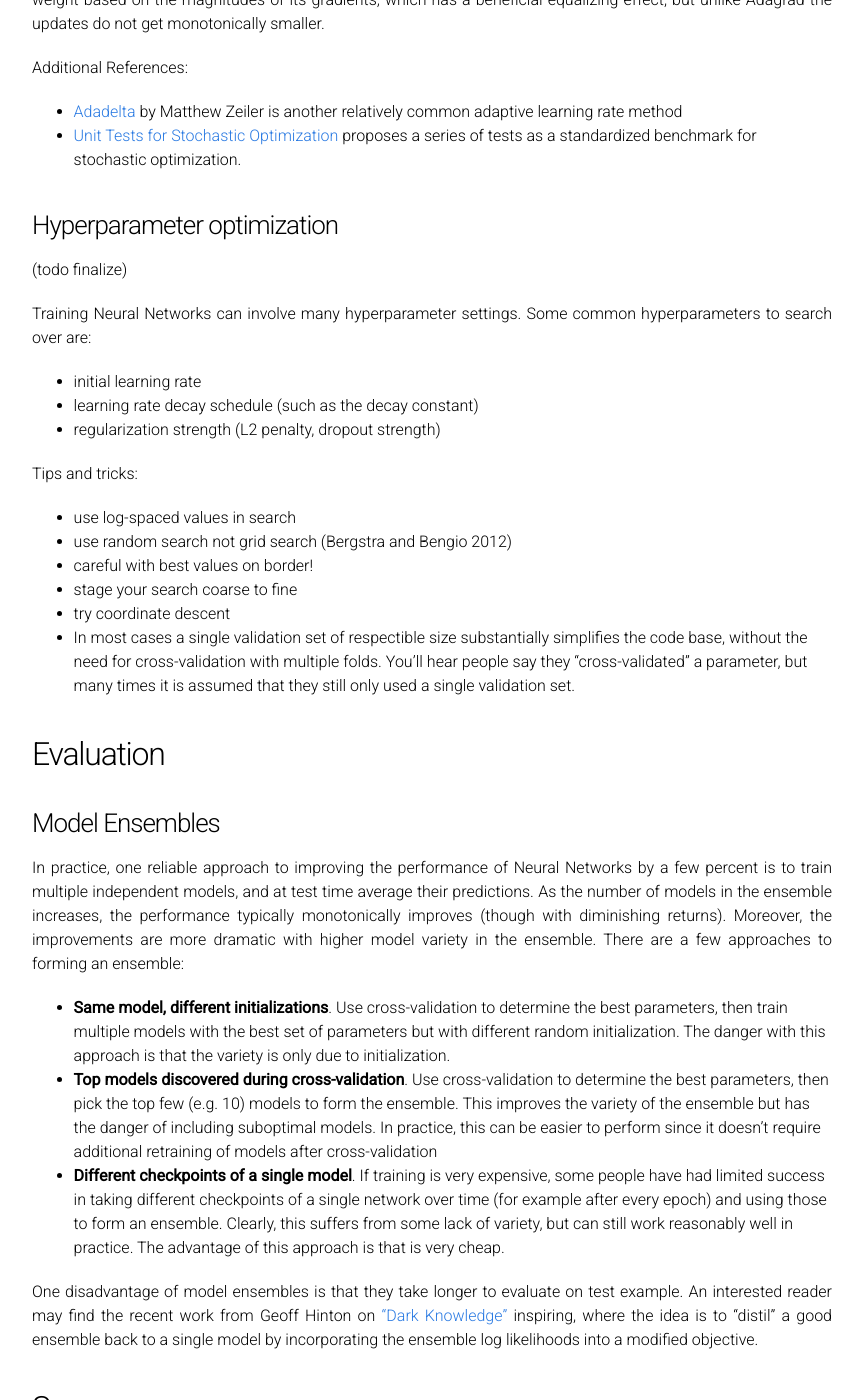
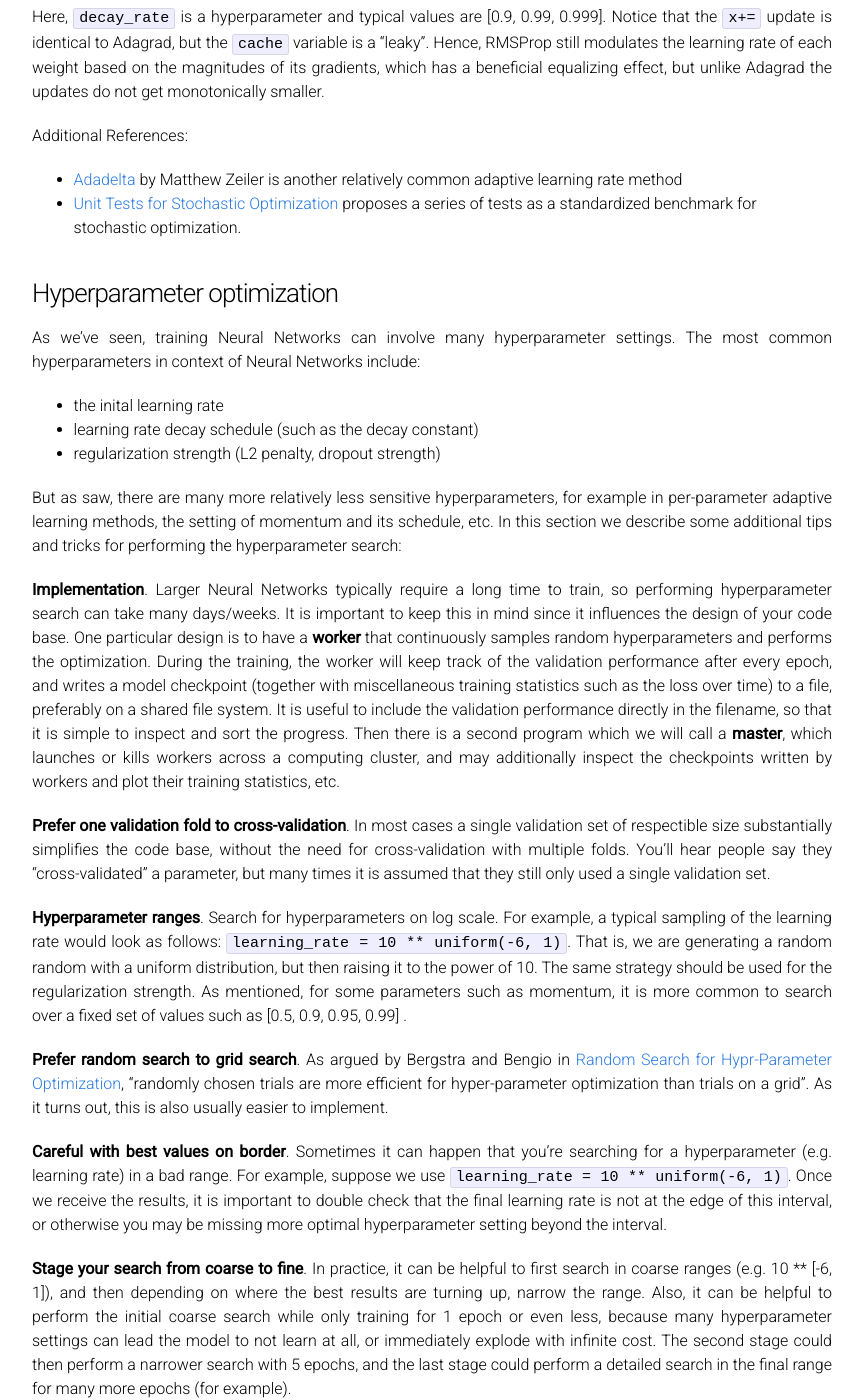
Before and after one commit to cs231n/cs231n.github.io, a Jekyll site: the page built from neural-networks-3.md, in a window 1280 px wide and 1400 px high, scrolled down 10930 px. Shown: the whole window, without its empty margins (208-1071 px from the left). Built offline with Jekyll 4.4.1, drawn with Linux system fonts in a browser that asks for light colours; Markdown is read by kramdown in place of the engine named in the settings; formulas are drawn with MathJax 3; some of the changed text lies outside the part shown.

Commit message:
finetunes chapter

```diff
--- a/neural-networks-3.md
+++ b/neural-networks-3.md
@@ -24,6 +24,8 @@ Table of Contents:
 - [Additional References](#summary)
 
 ## Learning
+
+In the previous sections we've seen how we can set up the data, the model, and the loss function. In this section we'll take a look at various methods for performing the optimization.
 
 <a name='gradcheck'></a>
 ### Gradient Checks
@@ -272,22 +274,25 @@ Additional References:
 <a name='hyper'></a>
 ### Hyperparameter optimization
 
-(todo finalize)
+As we've seen, training Neural Networks can involve many hyperparameter settings. The most common hyperparameters in context of Neural Networks include:
 
-Training Neural Networks can involve many hyperparameter settings. Some common hyperparameters to search over are:
-
-- initial learning rate
+- the inital learning rate
 - learning rate decay schedule (such as the decay constant)
 - regularization strength (L2 penalty, dropout strength)
 
-Tips and tricks:
+But as saw, there are many more relatively less sensitive hyperparameters, for example in per-parameter adaptive learning methods, the setting of momentum and its schedule, etc. In this section we describe some additional tips and tricks for performing the hyperparameter search:
 
-- use log-spaced values in search
-- use random search not grid search (Bergstra and Bengio 2012)
-- careful with best values on border!
-- stage your search coarse to fine
-- try coordinate descent
-- In most cases a single validation set of respectible size substantially simplifies the code base, without the need for cross-validation with multiple folds. You'll hear people say they "cross-validated" a parameter, but many times it is assumed that they still only used a single validation set.
+**Implementation**. Larger Neural Networks typically require a long time to train, so performing hyperparameter search can take many days/weeks. It is important to keep this in mind since it influences the design of your code base. One particular design is to have a **worker** that continuously samples random hyperparameters and performs the optimization. During the training, the worker will keep track of the validation performance after every epoch, and writes a model checkpoint (together with miscellaneous training statistics such as the loss over time) to a file, preferably on a shared file system. It is useful to include the validation performance directly in the filename, so that it is simple to inspect and sort the progress. Then there is a second program which we will call a **master**, which launches or kills workers across a computing cluster, and may additionally inspect the checkpoints written by workers and plot their training statistics, etc.
+
+**Prefer one validation fold to cross-validation**. In most cases a single validation set of respectible size substantially simplifies the code base, without the need for cross-validation with multiple folds. You'll hear people say they "cross-validated" a parameter, but many times it is assumed that they still only used a single validation set.
+
+**Hyperparameter ranges**. Search for hyperparameters on log scale. For example, a typical sampling of the learning rate would look as follows: `learning_rate = 10 ** uniform(-6, 1)`. That is, we are generating a random random with a uniform distribution, but then raising it to the power of 10. The same strategy should be used for the regularization strength. As mentioned, for some parameters such as momentum, it is more common to search over a fixed set of values such as [0.5, 0.9, 0.95, 0.99] .
+
+**Prefer random search to grid search**. As argued by Bergstra and Bengio in [Random Search for Hypr-Parameter Optimization](http://www.jmlr.org/papers/volume13/bergstra12a/bergstra12a.pdf), "randomly chosen trials are more efficient for hyper-parameter optimization than trials on a grid". As it turns out, this is also usually easier to implement.
+
+**Careful with best values on border**. Sometimes it can happen that you're searching for a hyperparameter (e.g. learning rate) in a bad range. For example, suppose we use `learning_rate = 10 ** uniform(-6, 1)`. Once we receive the results, it is important to double check that the final learning rate is not at the edge of this interval, or otherwise you may be missing more optimal hyperparameter setting beyond the interval.
+
+**Stage your search from coarse to fine**. In practice, it can be helpful to first search in coarse ranges (e.g. 10 ** [-6, 1]), and then depending on where the best results are turning up, narrow the range. Also, it can be helpful to perform the initial coarse search while only training for 1 epoch or even less, because many hyperparameter settings can lead the model to not learn at all, or immediately explode with infinite cost. The second stage could then perform a narrower search with 5 epochs, and the last stage could perform a detailed search in the final range for many more epochs (for example).
 
 <a name='eval'></a>
 ## Evaluation
```
